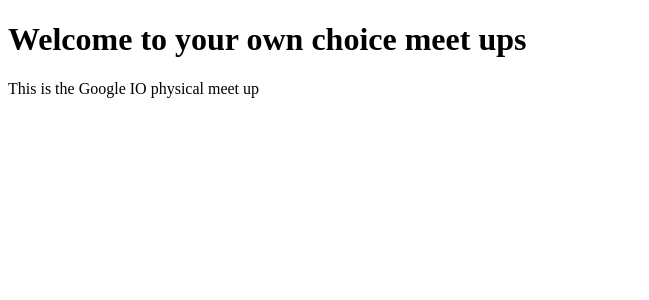
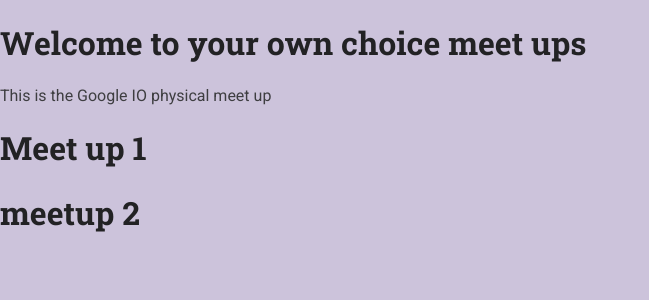
Before and after one commit to TimzOwen/django_meetup_demo, a Django app: page /meetups/ in a window 1280 px wide. Shown: the top 300 px of the page, without its empty margins (0-649 px from the left). Run offline with Django 4.2, Linux system fonts and the light colour scheme.

Commit message:
if django template

```diff
--- /dev/null
+++ b/meetups/static/meetups/styles/base.css
@@ -0,0 +1,55 @@
+@import url('https://fonts.googleapis.com/css2?family=Roboto:wght@400;700&family=Roboto+Slab:wght@700&display=swap');
+
+* {
+  box-sizing: border-box;
+}
+
+body {
+  font-family: 'Roboto', sans-serif;
+  margin: 0;
+  background-color: #ccc3db;
+  color: #3e3e41;
+}
+
+h1,
+h2,
+h3 {
+  font-family: 'Roboto Slab', sans-serif;
+  color: #222224;
+}
+
+button,
+.btn {
+  cursor: pointer;
+  font: inherit;
+  padding: 0.5rem 1.5rem;
+  background-color: #350490;
+  border: 1px solid #350490;
+  color: white;
+  border-radius: 4px;
+  text-decoration: none;
+}
+
+button:hover,
+.btn:hover {
+  background-color: #230161;
+  border-color: #230161;
+}
+
+#main-header {
+    width: 100%;
+    text-align: center;
+    padding: 2rem 0;
+}
+
+#main-header h1 {
+    font-size: 1.5rem;
+}
+
+#main-logo {
+    font-size: 3rem;
+    font-family: 'Roboto Slab', sans-serif;
+    text-decoration: none;
+    color: #350490;
+    font-weight: bold;
+}
--- a/meetups/templates/meetups/index.html
+++ b/meetups/templates/meetups/index.html
@@ -1,4 +1,5 @@
 <!doctype html>
+{% load static %}
 <html lang="en">
 <head>
     <meta charset="UTF-8">
@@ -6,9 +7,16 @@
           content="width=device-width, user-scalable=no, initial-scale=1.0, maximum-scale=1.0, minimum-scale=1.0">
     <meta http-equiv="X-UA-Compatible" content="ie=edge">
     <title>All Meet ups </title>
+    <link rel="stylesheet" href="{% static 'meetups/styles/base.css' %}">
 </head>
 <body>
     <h1>Welcome to your own choice meet ups</h1>
     <p>This is the Google IO physical meet up</p>
+    {% if show_meetups %}
+    <h1>{{ meetups.0.title }}</h1>
+    <h1> {{ meetups.1.title }}</h1>
+    {% else%}
+    <p>No meetups this Month</p>
+    {% endif %}
 </body>
 </html>
--- a/meetups/views.py
+++ b/meetups/views.py
@@ -4,4 +4,10 @@
 # Create your views here.
 
 def index(request):
-    return render(request, 'meetups/index.html')
+    meetups = [
+        {'title': 'Meet up 1'},
+        {'title': 'meetup 2'}
+    ]
+    return render(request, 'meetups/index.html',
+                  {'show_meetups': True,
+                   'meetups': meetups})
```
